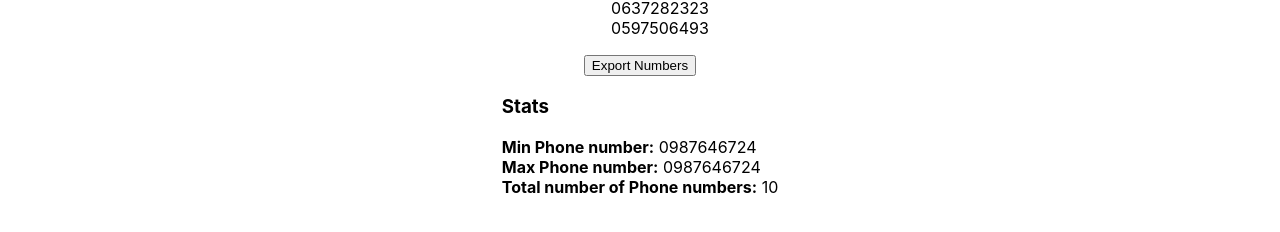
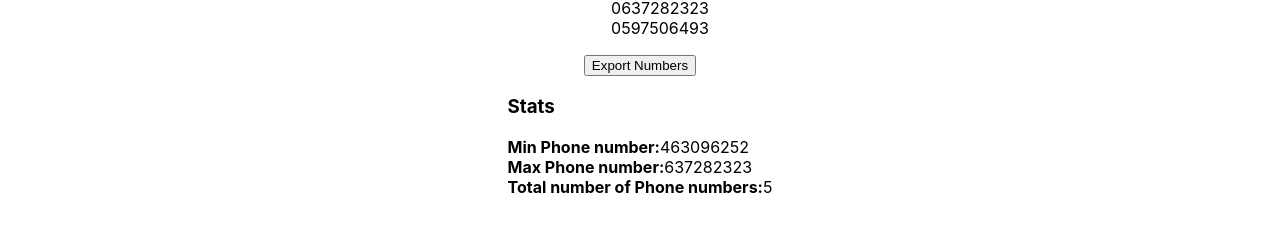
Before and after one commit to zick85323/supersync-phone-gen, a React (Create React App) app: page / in a window 1280 px wide. Both pictures are taken after typing "5" into the empty fields and a click on the button "Generate". Shown: the part 372-604 px from the top of the page. Built offline with nearby package versions, Linux system fonts and the light colour scheme.

Commit message:
Add min max and total

```diff
--- a/src/App.js
+++ b/src/App.js
@@ -15,7 +15,10 @@ class App extends Component {
     error: false,
     message: "",
     limit: 1,
-    phoneNumbers: []
+    phoneNumbers: [],
+    min: null,
+    max: null,
+    total: 0
   };
 
   generateRandomPhoneNumber = event => {
@@ -33,7 +36,7 @@ class App extends Component {
     }
     return this.setState({
       phoneNumbers
-    });
+    }, () => this.setStatistics());
   };
 
   onGetUserInput = async event => {
@@ -53,8 +56,22 @@ class App extends Component {
     }
   };
 
+  setStatistics = () => {
+    const { phoneNumbers } = this.state;
+    if (phoneNumbers.length > 0) {
+      const min = Math.min(...phoneNumbers);
+      const max = Math.max(...phoneNumbers);
+      const total = phoneNumbers.length;
+      this.setState({
+        min,
+        max,
+        total
+      })
+    }
+  };
+
   render() {
-    const { error, message, phoneNumbers } = this.state;
+    const { error, message, phoneNumbers, min, max, total } = this.state;
     return (
         <div>
           <Header/>
@@ -74,7 +91,12 @@ class App extends Component {
                   phoneNumbers={phoneNumbers}
               />
               <ExportButton/>
-              <Statistics/>
+              <Statistics
+                  phoneNumbers={phoneNumbers}
+                  min={min}
+                  max={max}
+                  total={total}
+              />
             </div>
           </div>
         </div>
--- a/src/components/statistics.js
+++ b/src/components/statistics.js
@@ -1,14 +1,27 @@
 import React from 'react';
+import PropTypes from 'prop-types';
 
-const Statistics = () => (
+const Statistics = ({ min, max, total, phoneNumbers }) => (
     <div>
-      <h3>Stats</h3>
-      <div>
-        <div><strong>Min Phone number:</strong> 0987646724</div>
-        <div><strong>Max Phone number:</strong> 0987646724</div>
-        <div><strong>Total number of Phone numbers:</strong> 10</div>
-      </div>
+      {
+        phoneNumbers.length > 0 &&
+        <div>
+          <h3>Stats</h3>
+          <div>
+            <div><strong>Min Phone number:</strong>{min}</div>
+            <div><strong>Max Phone number:</strong>{max}</div>
+            <div><strong>Total number of Phone numbers:</strong>{total}</div>
+          </div>
+        </div>
+      }
     </div>
 );
 
+Statistics.propTypes = {
+  min: PropTypes.number,
+  max: PropTypes.number,
+  total: PropTypes.number,
+  phoneNumbers: PropTypes.array.isRequired,
+};
+
 export default Statistics;
```
